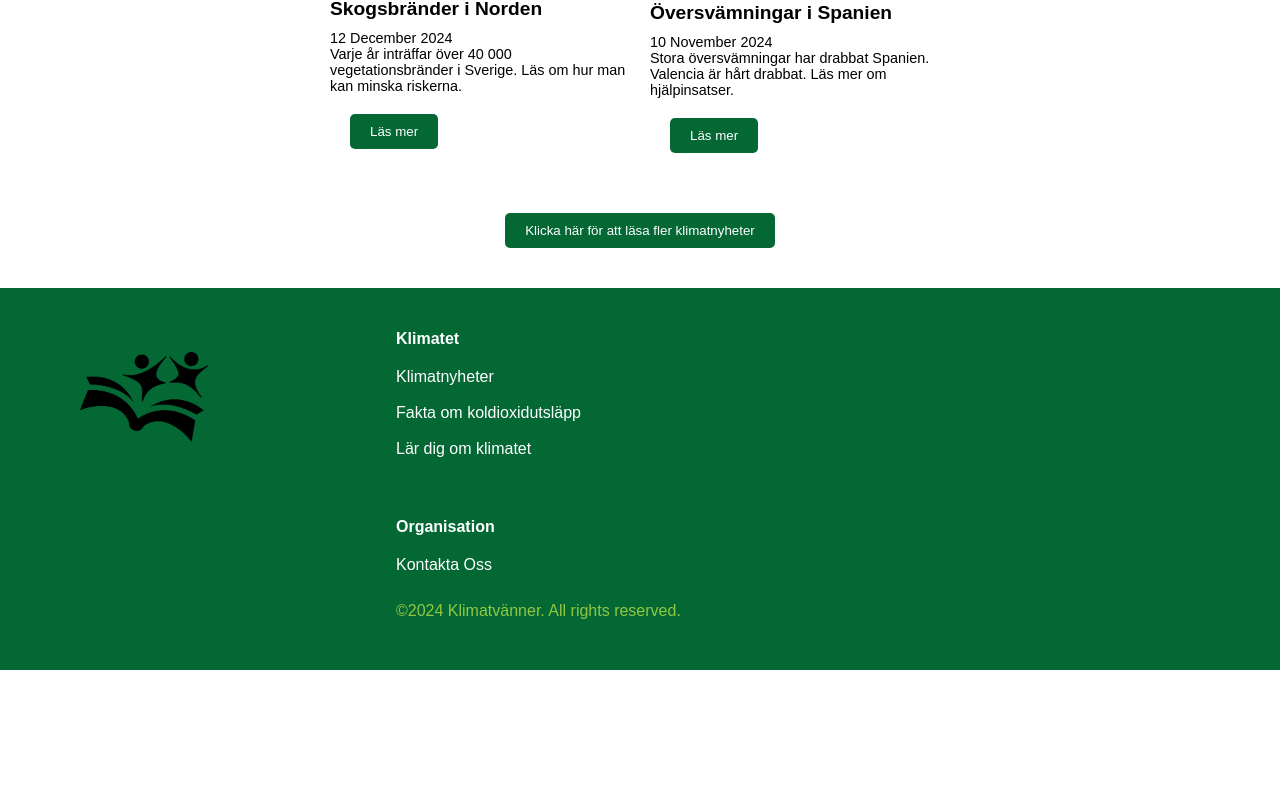
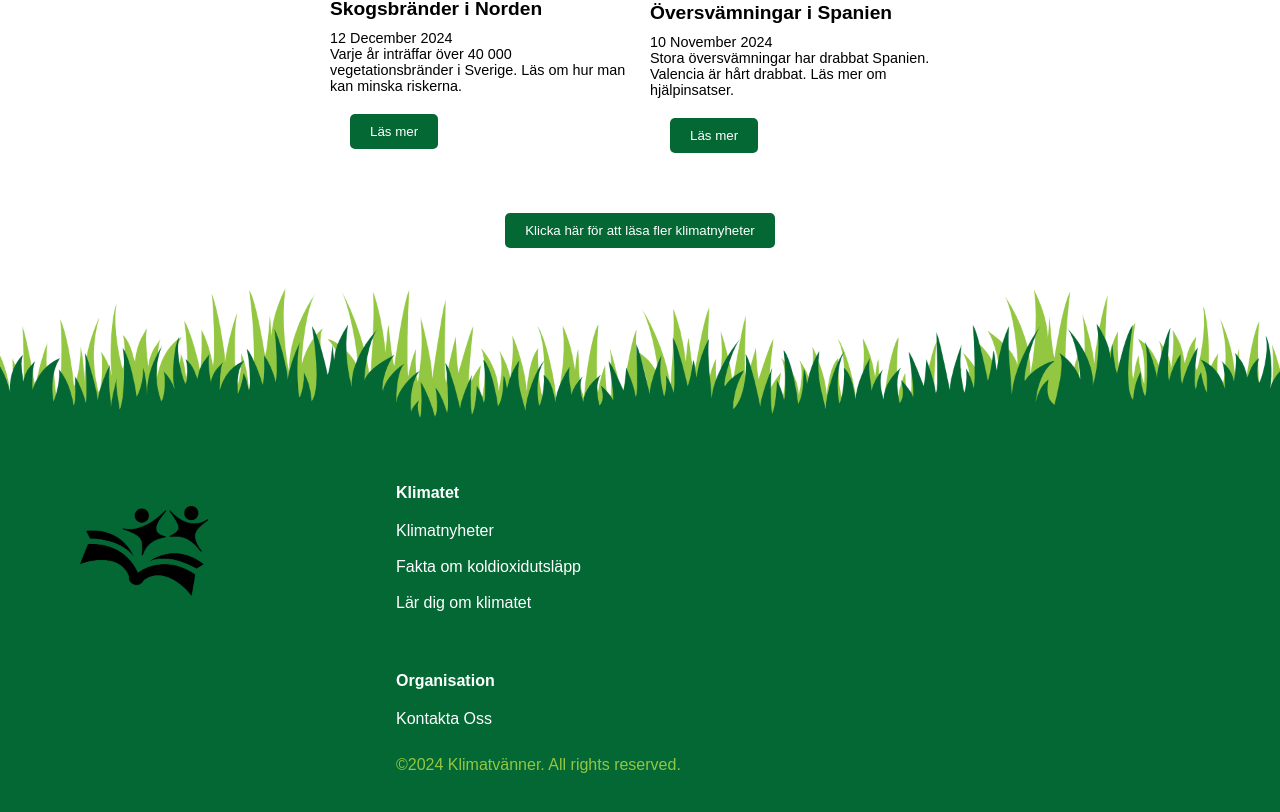
Before and after one commit to gremdot/Klimatvanner, a React (Create React App) app: page / in a window 1280 px wide. Shown: the part 1634-2446 px from the top of the page. Before the commit the page ends 2304 px from the top, so only its background shows below. Built offline with nearby package versions, Linux system fonts and the light colour scheme.

Commit message:
footer bild
lagt in gräset som bild i footern, gjort en bakgrund på den som e vi ( se css klass: gräs) allra längst ner i css dokumentet

```diff
--- a/src/App.css
+++ b/src/App.css
@@ -286,8 +286,6 @@ h3 {
   flex: 1;
 }
 
-
-
 /* TOPICS */
 .topics {
   display: flex;
@@ -437,3 +435,9 @@ form .form-group textarea {
   background-color: #046835;
   color: white;
 }
+
+.gräs {
+  width: 100%;
+  height: 150px;
+  background-color: #ffffff;
+}
--- a/src/Footer.jsx
+++ b/src/Footer.jsx
@@ -3,7 +3,17 @@ import './Footer.css';
 
 const Footer = () => {
   return (
+
+
+
+
+
     <footer>
+       <img
+      src="grass.png"
+      alt="Hero"
+      className="gräs"
+    />
       <div className="footer">
         <section>
         <div className="footer-container">
```
